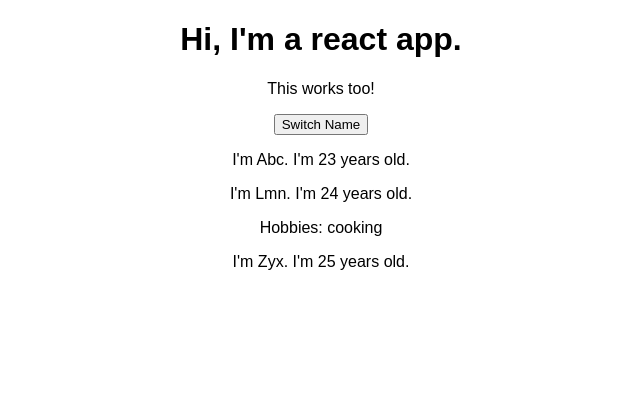
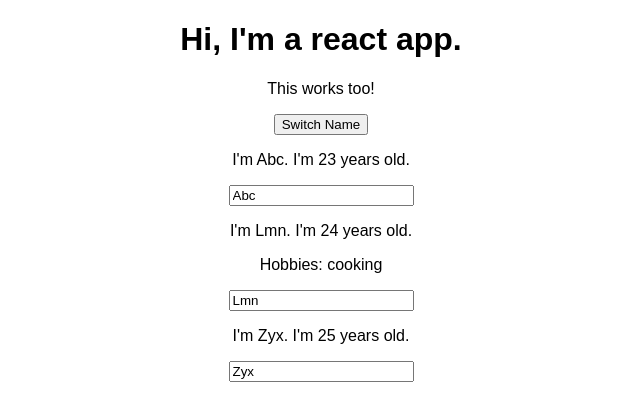
Before and after one commit to pranavtotla/react-complete-guide, a React (Create React App) app: page / in a window 1280 px wide. Shown: the top 420 px of the page, without its empty margins (319-959 px from the left). Built offline with nearby package versions, Linux system fonts and the light colour scheme.

Commit message:
Two way binding.

```diff
--- a/src/App.js
+++ b/src/App.js
@@ -21,6 +21,16 @@
     })
   }
 
+  nameChangeHandler = (event) => {
+    this.setState({
+      persons: [
+        { name: 'Abc', age: 23},
+        { name: event.target.value, age: 24},
+        { name: 'Zyx', age: 26}
+      ]
+    })
+  }
+
 
   render() {
     return (
@@ -29,7 +39,7 @@
         <p>This works too!</p>
         <button onClick={() => this.switchNameHandler('withoutBind')}>Switch Name</button>
         <Person name={this.state.persons[0].name} age={this.state.persons[0].age} />
-        <Person name={this.state.persons[1].name} age={this.state.persons[1].age} click={this.switchNameHandler.bind(this, 'withBind')}>Hobbies: cooking</Person>
+        <Person name={this.state.persons[1].name} age={this.state.persons[1].age} click={this.switchNameHandler.bind(this, 'withBind')} changed={this.nameChangeHandler}>Hobbies: cooking</Person>
         <Person name={this.state.persons[2].name} age={this.state.persons[2].age}/>
       </div>
     );
--- a/src/Person/Person.js
+++ b/src/Person/Person.js
@@ -5,6 +5,7 @@
         <div>
             <p onClick={props.click}>I'm {props.name}. I'm {props.age} years old.</p>
             <p>{props.children}</p>
+            <input type="text" onChange = {props.changed} value={props.name}/>
         </div>
     );
 };
```
